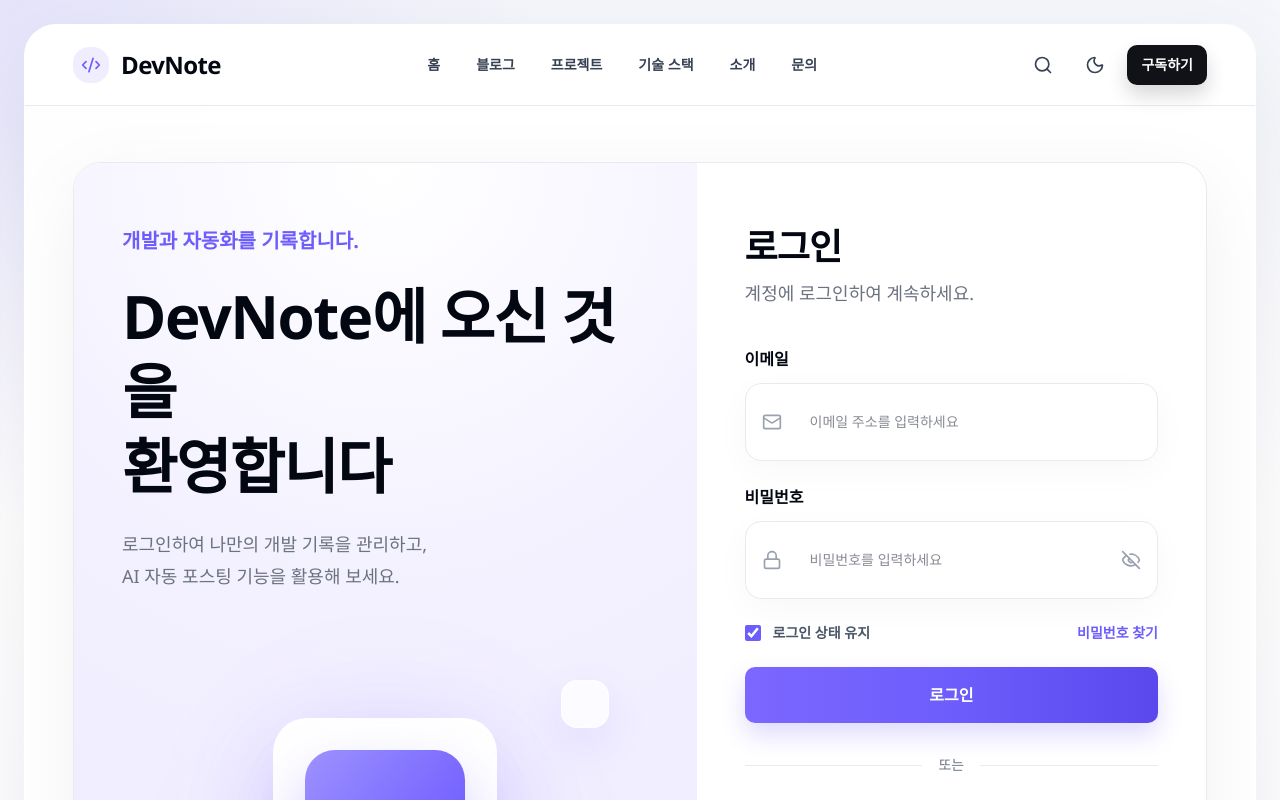
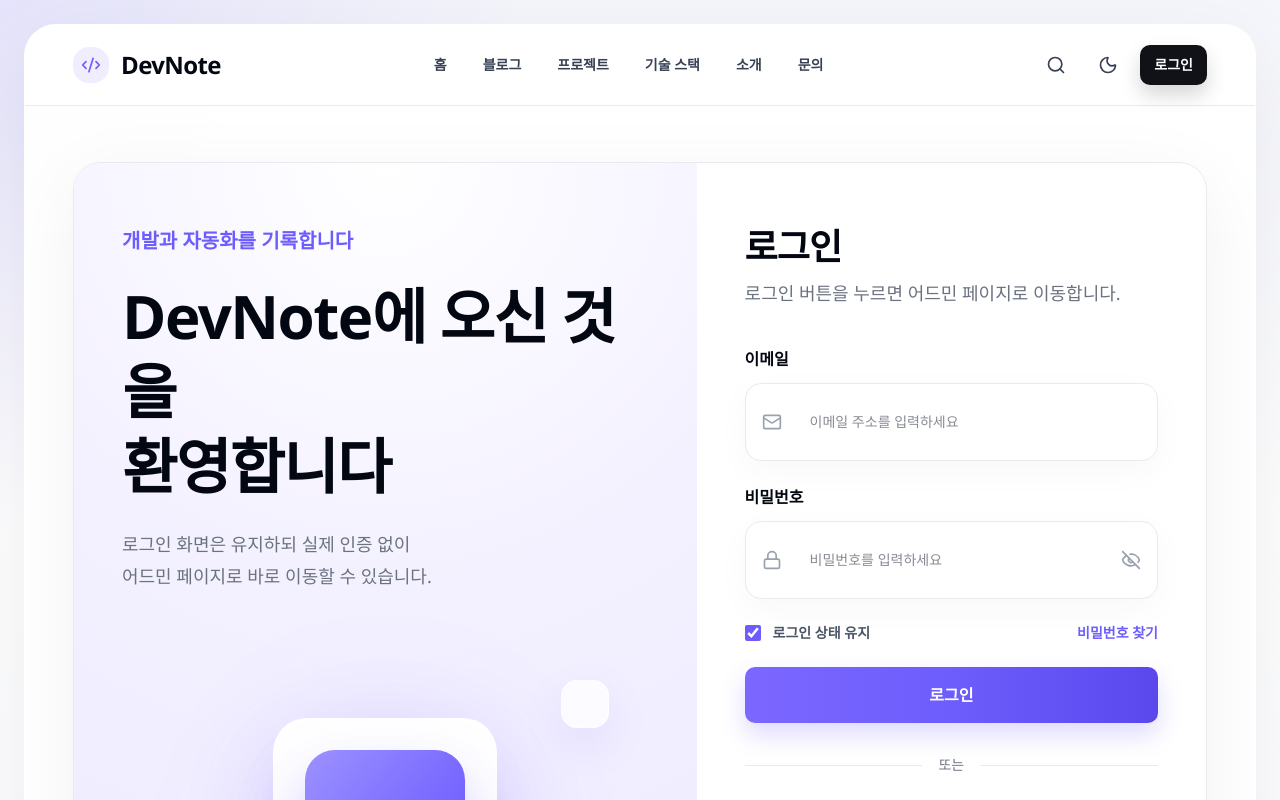
Before and after one commit to hyeongsi/devnote, a React (Vite) app in the folder devnote/: page /login in a window 1280 px wide. Shown: the top 800 px of the page. Built offline with nearby package versions, Linux system fonts and the light colour scheme.

Commit message:
feat: 로그인 버튼과 어드민 이동 연결

```diff
--- a/devnote/src/components/layout/Header.tsx
+++ b/devnote/src/components/layout/Header.tsx
@@ -32,14 +32,27 @@ export function Header() {
         </nav>
 
         <div className="flex items-center gap-2 md:gap-3">
-          <button type="button" aria-label="검색" className="rounded-full p-2.5 text-gray-700 transition hover:bg-primary-soft hover:text-primary">
+          <button
+            type="button"
+            aria-label="검색"
+            className="rounded-full p-2.5 text-gray-700 transition hover:bg-primary-soft hover:text-primary"
+          >
             <Search className="h-5 w-5" />
           </button>
-          <button type="button" aria-label="다크 모드" className="rounded-full p-2.5 text-gray-700 transition hover:bg-primary-soft hover:text-primary">
+          <button
+            type="button"
+            aria-label="다크 모드"
+            className="rounded-full p-2.5 text-gray-700 transition hover:bg-primary-soft hover:text-primary"
+          >
             <Moon className="h-5 w-5" />
           </button>
-          <Button size="sm" variant="dark" className="hidden md:inline-flex" onClick={() => navigate('/login')}>
-            구독하기
+          <Button
+            size="sm"
+            variant="dark"
+            className="hidden md:inline-flex"
+            onClick={() => navigate('/login')}
+          >
+            로그인
           </Button>
           <button type="button" aria-label="메뉴" className="rounded-full p-2.5 text-gray-700 lg:hidden">
             <Menu className="h-6 w-6" />
--- a/devnote/src/features/LoginPanel.tsx
+++ b/devnote/src/features/LoginPanel.tsx
@@ -1,31 +1,33 @@
-import {
-  Chrome,
-  EyeOff,
-  Github,
-  Lock,
-  Mail,
-} from 'lucide-react';
-import type { InputHTMLAttributes, ReactNode } from 'react';
+import { Chrome, EyeOff, Github, Lock, Mail } from 'lucide-react';
+import type { FormEvent, InputHTMLAttributes, ReactNode } from 'react';
+import { useNavigate } from 'react-router-dom';
 import { Button } from '../components/ui/Button';
 import { Input } from '../components/ui/Input';
 import { loginProviders } from '../data/siteData';
 
 export function LoginPanel() {
+  const navigate = useNavigate();
+
+  function handleSubmit(event: FormEvent<HTMLFormElement>) {
+    event.preventDefault();
+    navigate('/admin');
+  }
+
   return (
     <section className="section">
       <div className="grid overflow-hidden rounded-[28px] border border-line bg-white shadow-[0_20px_80px_rgba(17,24,39,0.06)] lg:grid-cols-[1.1fr_0.9fr]">
         <div className="relative overflow-hidden bg-[radial-gradient(circle_at_top,#ffffff_0%,#f3f0ff_44%,#edeaff_100%)] px-8 py-10 md:px-12 md:py-16">
           <div className="max-w-xl">
-            <p className="text-xl font-extrabold text-primary">개발과 자동화를 기록합니다.</p>
+            <p className="text-xl font-extrabold text-primary">개발과 자동화를 기록합니다</p>
             <h1 className="mt-6 text-4xl font-black leading-tight tracking-tight text-gray-950 md:text-6xl">
               DevNote에 오신 것을
               <br />
               환영합니다
             </h1>
             <p className="mt-6 max-w-lg text-lg leading-8 text-muted">
-              로그인하여 나만의 개발 기록을 관리하고,
+              로그인 화면은 유지하되 실제 인증 없이
               <br />
-              AI 자동 포스팅 기능을 활용해 보세요.
+              어드민 페이지로 바로 이동할 수 있습니다.
             </p>
           </div>
 
@@ -45,9 +47,9 @@ export function LoginPanel() {
         <div className="px-8 py-10 md:px-12 md:py-16">
           <div className="max-w-xl">
             <h2 className="text-4xl font-black tracking-tight text-gray-950">로그인</h2>
-            <p className="mt-3 text-lg text-muted">계정에 로그인하여 계속하세요.</p>
+            <p className="mt-3 text-lg text-muted">로그인 버튼을 누르면 어드민 페이지로 이동합니다.</p>
 
-            <form className="mt-10 space-y-6">
+            <form className="mt-10 space-y-6" onSubmit={handleSubmit}>
               <Field label="이메일">
                 <IconField icon={<Mail className="h-5 w-5" />} placeholder="이메일 주소를 입력하세요" />
               </Field>
@@ -71,7 +73,7 @@ export function LoginPanel() {
                 </button>
               </div>
 
-              <Button className="w-full" size="lg">
+              <Button className="w-full" size="lg" type="submit">
                 로그인
               </Button>
             </form>
```
